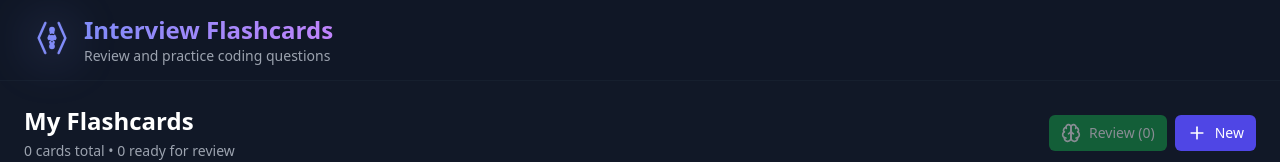
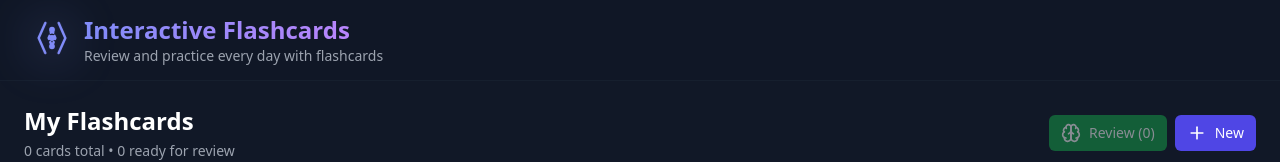
Before and after one commit to abuyork/Flashcards, a React (Vite) app: page / in a window 1280 px wide. Shown: the top 162 px of the page. Built offline with nearby package versions, Linux system fonts and the light colour scheme; no server answers; the database is empty.

Commit message:
Changed text of Header

```diff
--- a/src/components/Header.tsx
+++ b/src/components/Header.tsx
@@ -33,10 +33,10 @@ export function Header() {
             </div>
             <div>
               <h1 className="text-xl sm:text-2xl font-bold bg-clip-text text-transparent bg-gradient-to-r from-indigo-400 to-purple-400">
-                Interview Flashcards
+                Interactive Flashcards
               </h1>
               <p className="text-sm text-gray-400">
-                Review and practice coding questions
+                Review and practice every day with flashcards
               </p>
             </div>
           </div>
```
